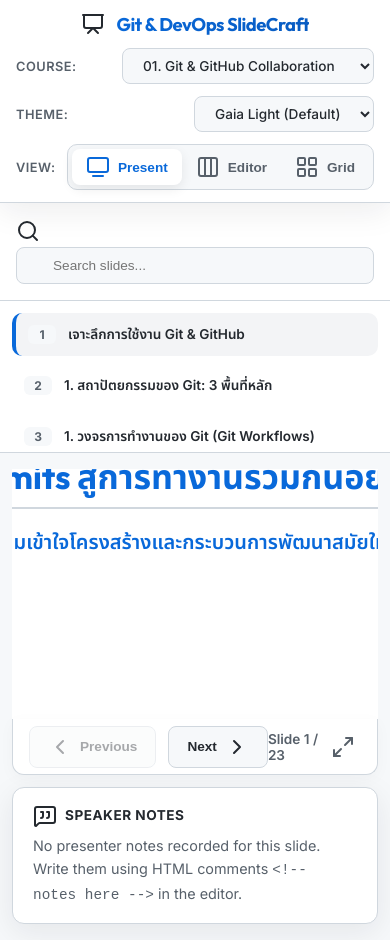
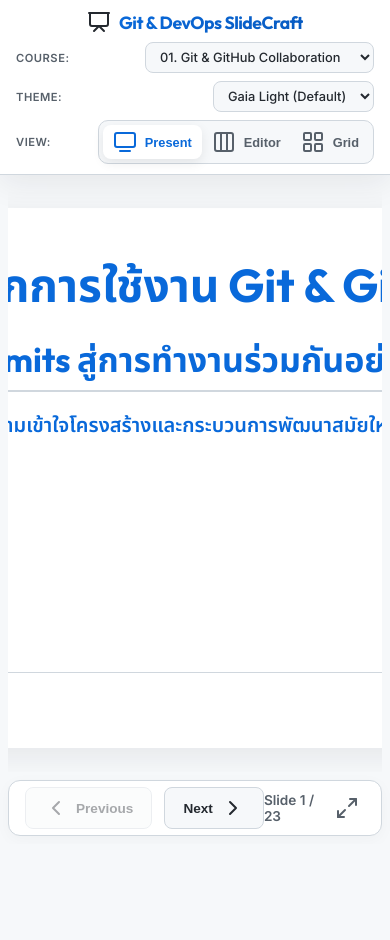
Before and after one commit to tudzydev/team-roadmap, a website: page index.html in a window 390 px wide. After the commit the page ends 844 px from the top, so only its background shows below. Drawn offline with nearby package versions, Linux system fonts and the light colour scheme.

Commit message:
style: refine mobile media queries to hide sidebars and notes, ensuring a clean slides-only viewport layout

```diff
--- a/style.css
+++ b/style.css
@@ -1861,78 +1861,84 @@ select.theme-select:hover {
 
 @media (max-width: 768px) {
   body {
-    overflow-y: auto;
-    height: auto;
+    overflow: hidden;
+    height: 100vh;
   }
   .app-container {
-    height: auto;
-    min-height: 100vh;
+    height: 100vh;
   }
   .app-header {
     height: auto;
-    padding: 12px 16px;
+    padding: 10px 16px;
     flex-direction: column;
     align-items: center;
-    gap: 12px;
+    gap: 8px;
   }
   .header-controls {
     flex-wrap: wrap;
     justify-content: center;
     width: 100%;
-    gap: 12px;
+    gap: 8px;
   }
   .control-group {
-    flex: 1 1 200px;
+    flex: 1 1 140px;
     justify-content: space-between;
+    gap: 6px;
+  }
+  .control-label {
+    font-size: 0.7rem;
+  }
+  select.theme-select {
+    padding: 6px 10px;
+    font-size: 0.8rem;
+  }
+  .view-btn {
+    padding: 5px 10px;
+    font-size: 0.8rem;
   }
   .logo-section {
     width: 100%;
     justify-content: center;
+    gap: 8px;
+  }
+  .logo-section h1 {
+    font-size: 1.1rem;
   }
   .main-workspace {
     flex-direction: column;
-    height: auto;
-    overflow: visible;
+    height: calc(100vh - 100px);
+    overflow: hidden;
   }
   .sidebar-outline {
+    display: none !important;
+  }
+  .editor-panel {
+    display: none !important;
+  }
+  .presentation-stage {
+    padding: 8px;
     width: 100%;
-    height: auto;
-    max-height: 250px;
-    border-right: none;
-    border-bottom: 1px solid var(--border-color);
-  }
-  .slide-list {
-    max-height: 180px;
-  }
-  .presentation-stage {
-    padding: 16px 12px;
+    height: 100%;
+    display: flex;
+    flex-direction: column;
+    justify-content: space-between;
+  }
+  .slide-view-container {
+    flex: 1;
     width: 100%;
-    height: auto;
-    min-height: 400px;
-  }
-  .slide-view-container {
-    height: 320px;
-    min-height: 250px;
+    height: 100%;
   }
   .stage-controls {
-    border-radius: 0 0 12px 12px;
+    border-radius: 12px;
+    border: 1px solid var(--border-color);
+    margin-top: 8px;
   }
   .notes-panel {
-    margin-top: 12px;
-    border-radius: 12px;
-  }
-  .editor-panel {
-    width: 100%;
-    height: 350px;
-    border-left: none;
-    border-top: 1px solid var(--border-color);
-  }
-  .editor-textarea {
-    min-height: 200px;
+    display: none !important;
   }
   .grid-container {
-    grid-template-columns: repeat(auto-fill, minmax(200px, 1fr));
-    gap: 16px;
-    padding: 16px;
-  }
-}
+    grid-template-columns: repeat(auto-fill, minmax(140px, 1fr));
+    gap: 12px;
+    padding: 12px;
+  }
+}
```
